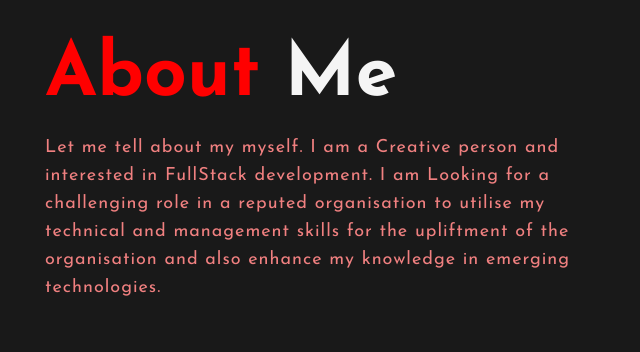
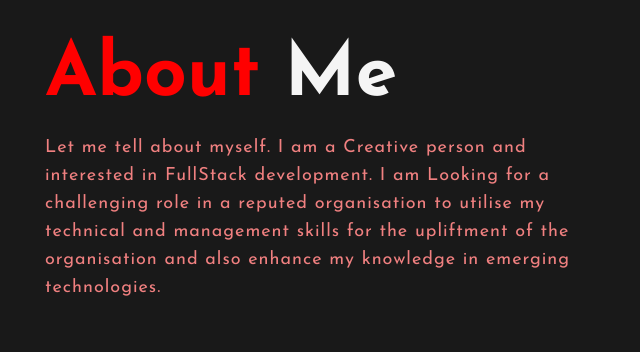
Before and after one commit to yogesh-18/portfolio, a plain HTML site: page index.html in a window 1280 px wide. Shown: the part 1020-1372 px from the top of the page, 585-1225 px from the left. Drawn offline with Linux system fonts and the light colour scheme.

Commit message:
Update index.html

```diff
--- a/index.html
+++ b/index.html
@@ -40,7 +40,7 @@
                 <img src="y2.jpg" alt="">
                 <div class="about-text">
                     <h2>About <span class="y">Me</span></h2>
-                    <p>Let me tell about my myself. I am a Creative person and interested in FullStack development.
+                    <p>Let me tell about myself. I am a Creative person and interested in FullStack development.
                         I am Looking for a challenging role
                         in a reputed organisation to utilise my technical and management skills for
                         the upliftment of the organisation and also enhance my knowledge in emerging
```
